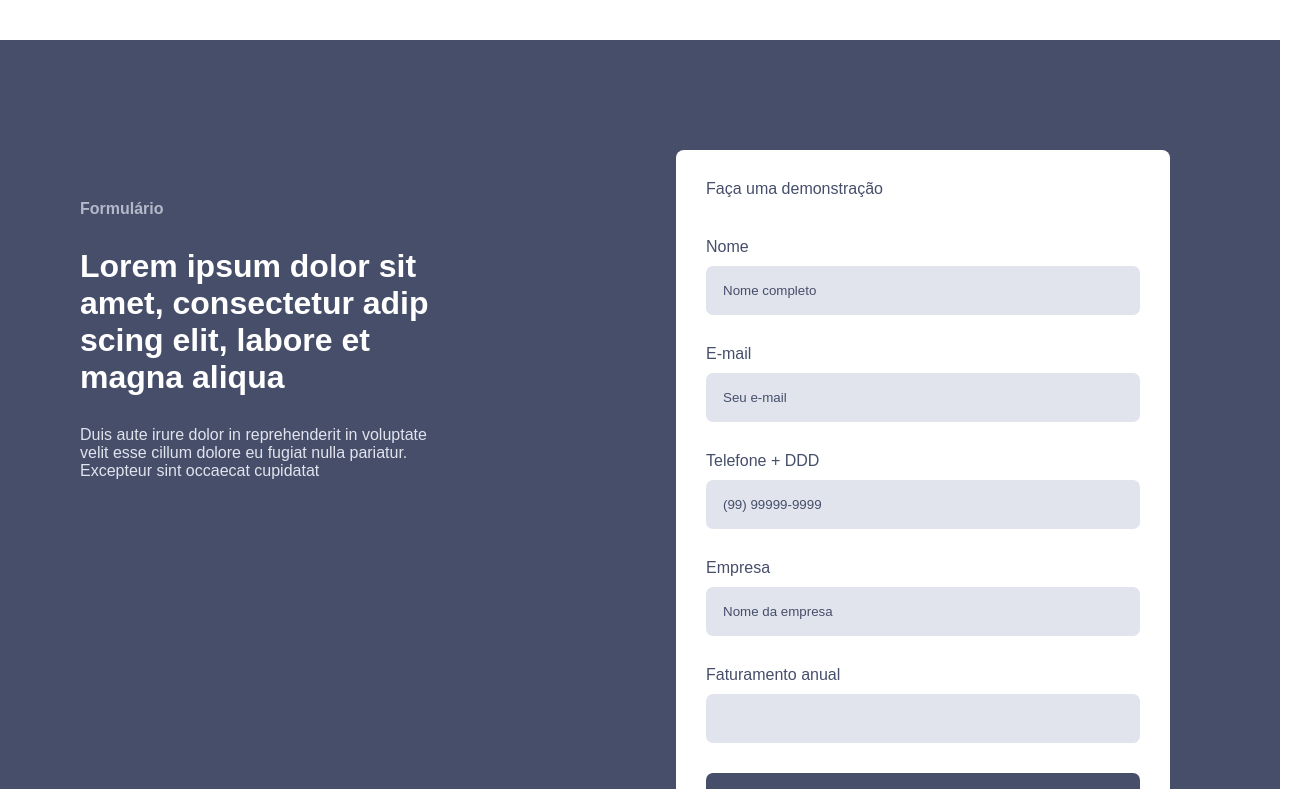
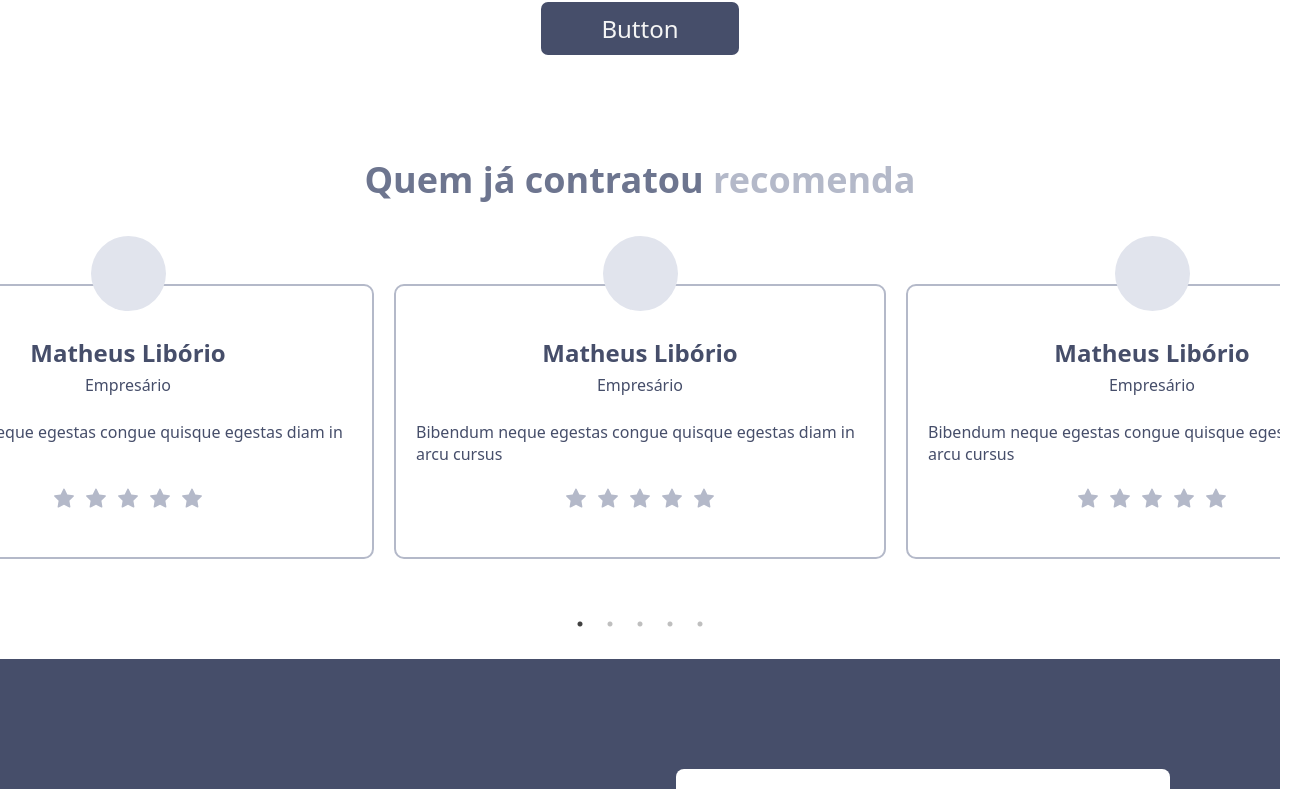
Before and after one commit to ArthurRibbeiro/testewebsite, a React (Create React App) app: page / in a window 1280 px wide. Shown: the part 1751-2540 px from the top of the page, 1305 px wide, since content can reach past the window. Built offline with nearby package versions, Linux system fonts and the light colour scheme.

Commit message:
Carrocel de avaliações feito

```diff
--- a/src/App.js
+++ b/src/App.js
@@ -3,9 +3,8 @@ import './App.css';
 import Cabecalho from './componentes/cabecalho';
 import Apresentacao from './componentes/apresentacao';
 import Carrocelservicos from './componentes/carrocelservicos/carrocelservicos';
-
 import Vitrine from './componentes/vitrine';
-
+import Carrocelaval from './componentes/carrocelaval/carrocelaval'
 import Form from './componentes/form';
 import Rodape from './componentes/rodape';
 
@@ -15,11 +14,8 @@ function App() {
     <Cabecalho />
     <Apresentacao />
     <Carrocelservicos />
-
-
-
     <Vitrine />
-
+    <Carrocelaval />
     <Form />
     <Rodape />
 
--- /dev/null
+++ b/src/componentes/carrocelaval/carrocelaval.js
@@ -0,0 +1,35 @@
+import '../estilos/carrocelaval/carrocelaval.css'
+
+import Slider from 'react-slick';
+import 'slick-carousel/slick/slick.css';
+import 'slick-carousel/slick/slick-theme.css';
+
+import Celulacarrocelaval from "./celulacarrocelaval";
+
+function Carrocelaval() {
+    const settings = {
+        dots: true,
+        infinite: true,
+        speed: 500,
+        slidesToShow: 1,
+        slidesToScroll: 1,
+        centerMode:true,
+        centerPadding: '30%'
+      };
+
+    return (
+        <div className='carrocelaval'>
+        <div className='tituloaval'><h2 className='tituloescuro'>Quem já contratou </h2><h2 className='tituloclaro'>recomenda</h2></div>
+        <Slider {...settings}>
+        <Celulacarrocelaval />
+        <Celulacarrocelaval />
+        <Celulacarrocelaval />
+        <Celulacarrocelaval />
+        <Celulacarrocelaval />
+        </Slider>
+
+        </div>
+    )
+}
+
+export default Carrocelaval;
--- /dev/null
+++ b/src/componentes/carrocelaval/celulacarrocelaval.js
@@ -0,0 +1,24 @@
+import "../estilos/carrocelaval/celulacarrocelaval.css"
+import { AiFillStar } from "react-icons/ai";
+
+function Celulacarrocelaval(){
+    return(<>
+
+        <div className="reviewContainer">
+        <div className=" circulo">
+
+        </div>
+            <div className="reviewOwner">
+                <h3>Matheus Libório</h3>
+                <span>Empresário</span>
+            </div>
+            <div><span>Bibendum neque egestas congue quisque egestas diam in arcu cursus</span></div>
+            <div><AiFillStar className="estrela" /><AiFillStar className="estrela" /><AiFillStar className="estrela" /><AiFillStar className="estrela" /><AiFillStar className="estrela" /></div>
+
+        </div>
+    </>
+
+    )
+}
+
+export default Celulacarrocelaval
--- a/src/componentes/carrocelservicos/carrocelservicos.js
+++ b/src/componentes/carrocelservicos/carrocelservicos.js
@@ -16,7 +16,7 @@ function Carrocelservicos(){
         infinite: true,
         speed:500,
         slidesToShow:4,
-        slidesToScroll:3,
+        slidesToScroll:4,
     }
 
     return(
--- /dev/null
+++ b/src/componentes/estilos/carrocelaval/carrocelaval.css
@@ -0,0 +1,31 @@
+/* src/index.css */
+@import "~slick-carousel/slick/slick.css";
+@import "~slick-carousel/slick/slick-theme.css";
+
+.carrocelaval{
+    margin: 50px 0px;
+}
+
+.tituloaval{
+    white-space: pre-line;
+    display: flex;
+    align-items: center;
+    justify-content: center;
+
+    white-space:pre;
+    font-size: 24px;
+    margin-bottom:30px ;
+
+}
+
+
+.tituloescuro{
+    color: #6d758f;
+
+
+}
+
+.tituloclaro{
+    color: #b4b9c9;
+
+}
--- /dev/null
+++ b/src/componentes/estilos/carrocelaval/celulacarrocelaval.css
@@ -0,0 +1,61 @@
+.reviewContainer{
+    display: flex;
+    flex-direction: column;
+    justify-content: center;
+    align-items: center;
+
+    background-color: white;
+    border: solid #b4b9c9 2px;
+    color:#464e6a;
+
+    padding: 50px 20px 20px 20px ;
+    margin: 50px 10px;
+    border-radius: 10px;
+}
+.reviewOwner {
+    display: flex;
+    flex-direction: column;
+    justify-content: center;
+    align-items: center;
+
+}
+
+.reviewContainer div{
+    margin-bottom: 25px;
+}
+
+.estrela{
+    padding: 0px 8px;
+    transform: scale(1.5);
+    color: #b4b9c9;
+
+}
+
+.reviewContainer h3{
+    font-size: 24px;
+    padding-bottom: 5px;
+}
+
+.circulo{
+    width: 75px;
+  height: 75px;
+  border-radius: 50%;
+  margin-top: -100px;
+  display: block;
+  margin-left: auto;
+  margin-right: auto;
+  background-color: #e1e4ed;
+
+}
+
+.reviewContainer:hover{
+    background: linear-gradient(to right, #464e6a    ,#b4b9c9);
+    color: white;
+
+
+}
+.reviewContainer:hover .estrela{
+    color: white;
+
+
+}
--- a/src/componentes/estilos/carrocelservicos/celulacarrocelservicos.css
+++ b/src/componentes/estilos/carrocelservicos/celulacarrocelservicos.css
@@ -1,16 +1,15 @@
 .celula{
     box-shadow: 1px 1px 10px 1px #d4d4d4;
-    margin: 20px ;
+    margin: 20px;
     border-radius: 7px;
     color: #6d758f;
-    float: left;
 }
 
 .uppermid{
     background-color: #b4b9c9;
     width: 100%;
     height: 200px;
-    border-radius: 7px 7px 7px 0 ;
+    border-radius: 7px 7px 0 0 ;
 }
 
 .bottommid{
--- a/src/componentes/estilos/vitrine.css
+++ b/src/componentes/estilos/vitrine.css
@@ -5,6 +5,7 @@ margin: 100px;
     align-items: center;
     justify-content: center;
     flex-direction: column;
+    white-space:pre;
 }
 
 .vitrineContainer h3{
--- a/src/componentes/vitrine.js
+++ b/src/componentes/vitrine.js
@@ -8,7 +8,7 @@ function Vitrine(){
             <div className="vitrine">
                 <div>
                     <div className="innervitrine">
-                    <span className="tomescuro">130 </span> <span className="tomclaro"> Mil</span>
+                    <span className="tomescuro">130 </span> <span className="tomclaro">Mil</span>
                     </div>
                     <p>Lorem ipsum dolor sit amet</p>
                 </div>
--- a/src/index.css
+++ b/src/index.css
@@ -1,7 +1,7 @@
 *{
   margin: 0;
   padding: 0;
-  font-family: sans-serif;
+  font-family: system-ui, -apple-system, BlinkMacSystemFont, 'Segoe UI', Roboto, Oxygen, Ubuntu, Cantarell, 'Open Sans', 'Helvetica Neue', sans-serif
 
 }
 body {
```
